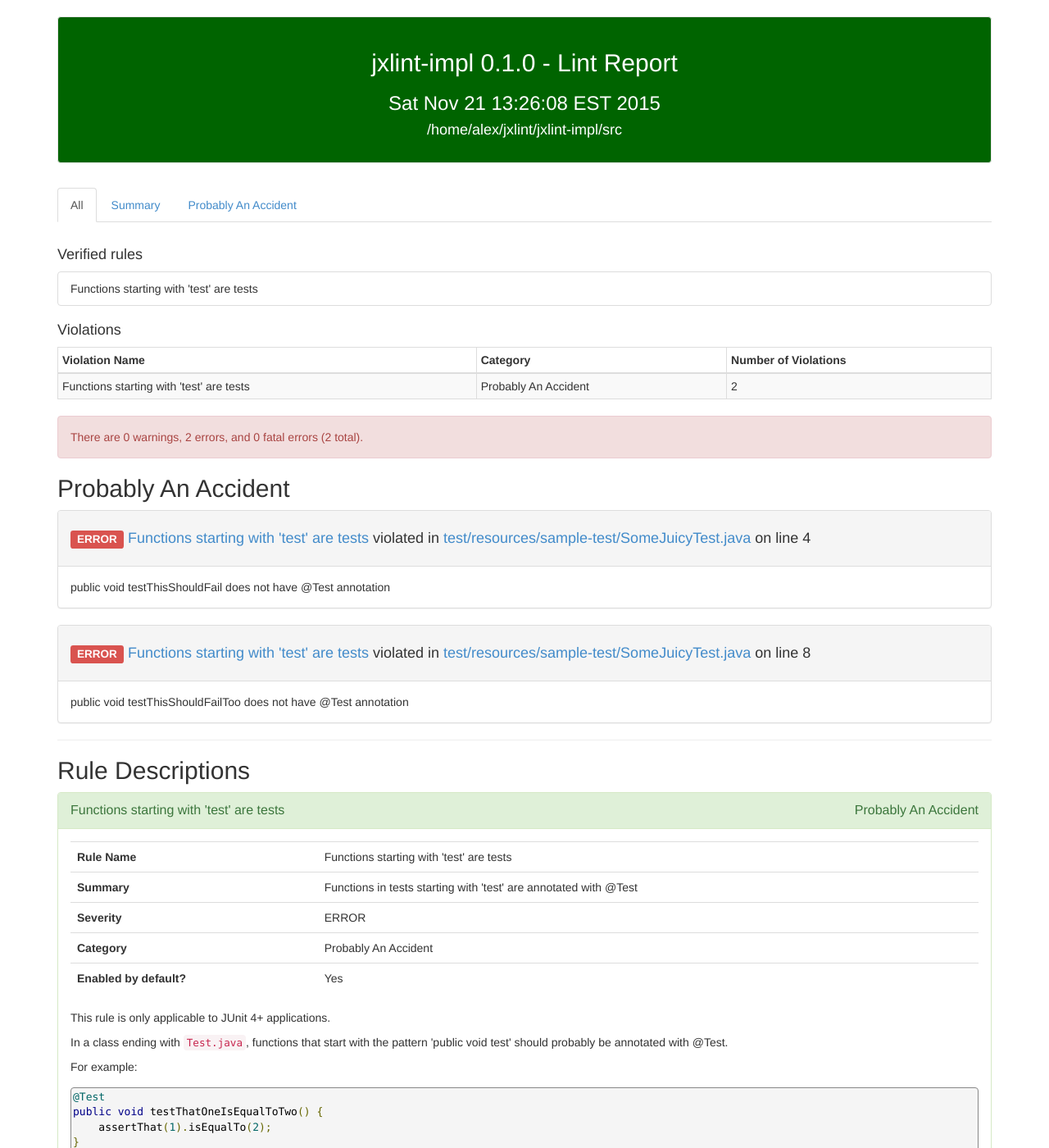
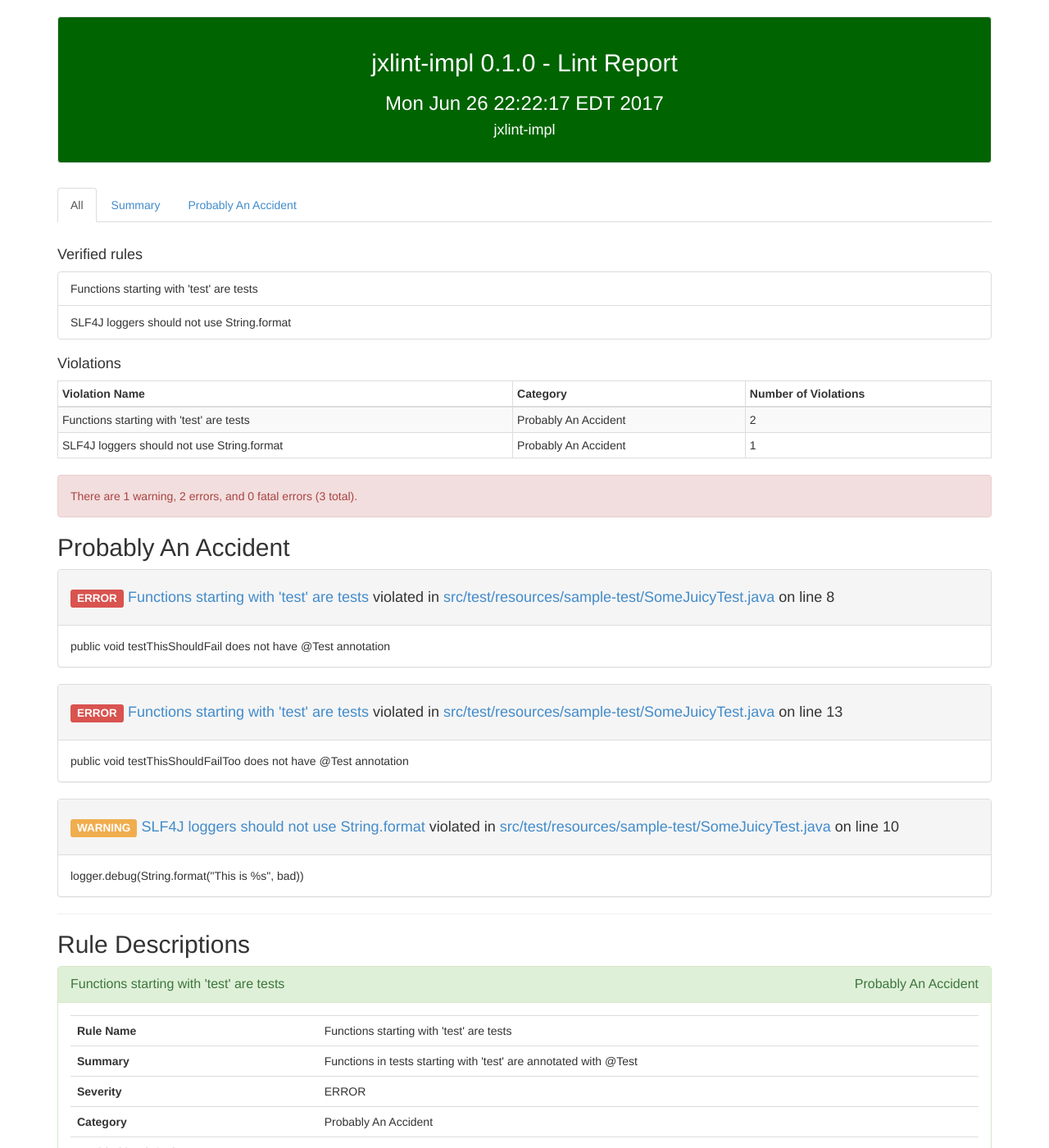
Before and after one commit to selesse/jxlint, a Jekyll site: the page sample-report/index.html, which Jekyll copies as it is, in a window 1280 px wide and 1400 px high. Shown: the whole window at 82% size. Built offline with Jekyll 4.4.1, drawn with Linux system fonts in a browser that asks for light colours; Markdown is read by kramdown in place of the engine named in the settings; some of the changed text lies outside the part shown.

Commit message:
Update sample-report

```diff
--- a/sample-report/index.html
+++ b/sample-report/index.html
@@ -107,8 +107,8 @@ $(document).ready(function() {
 <div class="container">
     <div class="well">
         <h2> jxlint-impl 0.1.0 - Lint Report </h2>
-        <h3> Sat Nov 21 13:26:08 EST 2015 </h3>
-        <h4> /home/alex/jxlint/jxlint-impl/src </h4>
+        <h3> Mon Jun 26 22:22:17 EDT 2017 </h3>
+        <h4> jxlint-impl </h4>
     </div>
 
     <ul class="nav nav-tabs" role="tablist" id="category-nav">
@@ -123,6 +123,7 @@ $(document).ready(function() {
                 <h4 class="center"> Verified rules </h4>
                 <ul class="list-group in" id="verified-rule-list">
                                             <li class="list-group-item"> Functions starting with 'test' are tests </li>
+                                            <li class="list-group-item"> SLF4J loggers should not use String.format </li>
                                     </ul>
             </div>
 
@@ -142,10 +143,15 @@ $(document).ready(function() {
                             <td> Probably An Accident </td>
                             <td> 2 </td>
                         </tr>
+                                            <tr>
+                            <td> SLF4J loggers should not use String.format </td>
+                            <td> Probably An Accident </td>
+                            <td> 1 </td>
+                        </tr>
                                         </tbody>
                 </table>
             </div>
-            <div class="alert alert-danger"> There are 0 warnings, 2 errors, and 0 fatal errors (2 total). </div>
+            <div class="alert alert-danger"> There are 1 warning, 2 errors, and 0 fatal errors (3 total). </div>
         </div>
 
                     <div class="tab-pane active" id="probablyanaccident">
@@ -154,8 +160,8 @@ $(document).ready(function() {
                         <div class="panel-heading">
                             <h4>
                                 <span class="label label-danger">ERROR</span>
-                                                                <a href="#functionsstartingwithtestaretests">Functions starting with 'test' are tests</a> violated in <a href="/home/alex/jxlint/jxlint-impl/src/test/resources/sample-test/SomeJuicyTest.java">test/resources/sample-test/SomeJuicyTest.java</a>
-                                                                    on line 4
+                                                                <a href="#functionsstartingwithtestaretests">Functions starting with 'test' are tests</a> violated in <a href="/Users/alex/git/jxlint2/jxlint-impl/src/test/resources/sample-test/SomeJuicyTest.java">src/test/resources/sample-test/SomeJuicyTest.java</a>
+                                                                    on line 8
                                                             </h4>
                         </div>
                         <div class="panel-body">
@@ -166,12 +172,24 @@ $(document).ready(function() {
                         <div class="panel-heading">
                             <h4>
                                 <span class="label label-danger">ERROR</span>
-                                                                <a href="#functionsstartingwithtestaretests">Functions starting with 'test' are tests</a> violated in <a href="/home/alex/jxlint/jxlint-impl/src/test/resources/sample-test/SomeJuicyTest.java">test/resources/sample-test/SomeJuicyTest.java</a>
-                                                                    on line 8
+                                                                <a href="#functionsstartingwithtestaretests">Functions starting with 'test' are tests</a> violated in <a href="/Users/alex/git/jxlint2/jxlint-impl/src/test/resources/sample-test/SomeJuicyTest.java">src/test/resources/sample-test/SomeJuicyTest.java</a>
+                                                                    on line 13
                                                             </h4>
                         </div>
                         <div class="panel-body">
                             public void testThisShouldFailToo does not have @Test annotation
+                                                    </div>
+                    </div>
+                                                                <div class="panel panel-default">
+                        <div class="panel-heading">
+                            <h4>
+                                <span class="label label-warning">WARNING</span>
+                                                                <a href="#slf4jloggersshouldnotusestringformat">SLF4J loggers should not use String.format</a> violated in <a href="/Users/alex/git/jxlint2/jxlint-impl/src/test/resources/sample-test/SomeJuicyTest.java">src/test/resources/sample-test/SomeJuicyTest.java</a>
+                                                                    on line 10
+                                                            </h4>
+                        </div>
+                        <div class="panel-body">
+                            logger.debug(String.format(&quot;This is %s&quot;, bad))
                                                     </div>
                     </div>
                                         </div>
@@ -195,7 +213,9 @@ $(document).ready(function() {
                         <tr> <th> Category </th> <td> Probably An Accident </td> </tr>
                                                 <tr> <th> Enabled by default? </th> <td> Yes </tr>
                     </table>
-                    <p>This rule is only applicable to JUnit 4+ applications.</p><p>In a class ending with <code>Test.java</code>, functions that start with the pattern 'public void test' should probably be annotated with @Test.</p><p>For example:</p>
+                    <p>This rule is only applicable to JUnit 4+ applications.</p>
+<p>In a class ending with <code>Test.java</code>, functions that start with the pattern 'public void test' should probably be annotated with @Test.</p>
+<p>For example:</p>
 <pre><code>@Test
 public void testThatOneIsEqualToTwo() {
     assertThat(1).isEqualTo(2);
@@ -206,7 +226,33 @@ public void testThatThisRuleIsAmazing() {
 
     assertThat(someString).isEqualTo(&quot;someOtherString&quot;);
 }
-</code></pre><p>In this case, <code>testThatThisRuleIsAmazing</code> won't get executed because it is not annotated with <code>@Test</code>.</p>
+</code></pre>
+<p>In this case, <code>testThatThisRuleIsAmazing</code> won't get executed because it is not annotated with <code>@Test</code>.</p>
+                </div>
+            </div>
+                    <div class="panel panel-success">
+                <div class="panel-heading">
+                    <div>
+                        <span id="slf4jloggersshouldnotusestringformat" class="panel-title"> SLF4J loggers should not use String.format </span>
+                        <span class="panel-title pull-right"> Probably An Accident </span>
+                    </div>
+                </div>
+                <div class="panel-body">
+                    <table class="table">
+                        <tr> <th> Rule Name </th> <td> SLF4J loggers should not use String.format </td> </tr>
+                        <tr> <th> Summary </th> <td> SLF4J loggers should use parametrized logging, not String.format </td> </tr>
+                        <tr> <th> Severity </th> <td> WARNING </td> </tr>
+                        <tr> <th> Category </th> <td> Probably An Accident </td> </tr>
+                                                <tr> <th> Enabled by default? </th> <td> Yes </tr>
+                    </table>
+                    <p>Java files that make use of SLF4J should generally favor parametrized logging over <code>String.format</code> logging</p>
+<p>For example:</p>
+<pre><code>logger.info(String.format(&quot;Found %s&quot;, someVariable));
+</code></pre>
+<p>Could more easily be written as</p>
+<pre><code>logger.info(&quot;Found {}&quot;, someVariable);
+</code></pre>
+<p><strong>Note</strong>: the implementation does not fully parse symbols, so it approximates by looking for SLF4J imports and usages of <code>LoggerFactory.getLogger</code>.</p>
                 </div>
             </div>
             </div>
```
